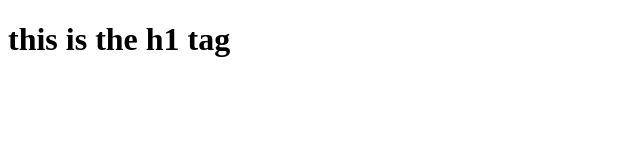
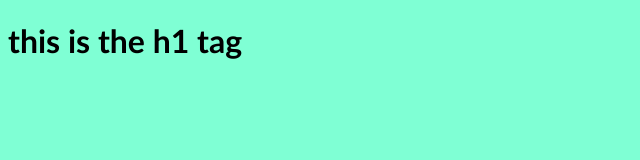
Before and after one commit to goutamnimbark/repo, a plain HTML site: page index.html in a window 1280 px wide. Shown: the whole page, without its empty margins (0-640 px from the left). Drawn offline with Linux system fonts and the light colour scheme.

Commit message:
this is style sheet

```diff
--- a/index.html
+++ b/index.html
@@ -3,6 +3,7 @@
 <head>
     <meta charset="UTF-8">
     <meta name="viewport" content="width=device-width, initial-scale=1.0">
+    <link rel="stylesheet" href="style.css">
     <title>Document</title>
 </head>
 <body>
--- /dev/null
+++ b/style.css
@@ -0,0 +1,6 @@
+body{
+    background-color: aquamarine;
+}
+h1{
+    font-family: 'Trebuchet MS', 'Lucida Sans Unicode', 'Lucida Grande', 'Lucida Sans', Arial, sans-serif;
+}
```
